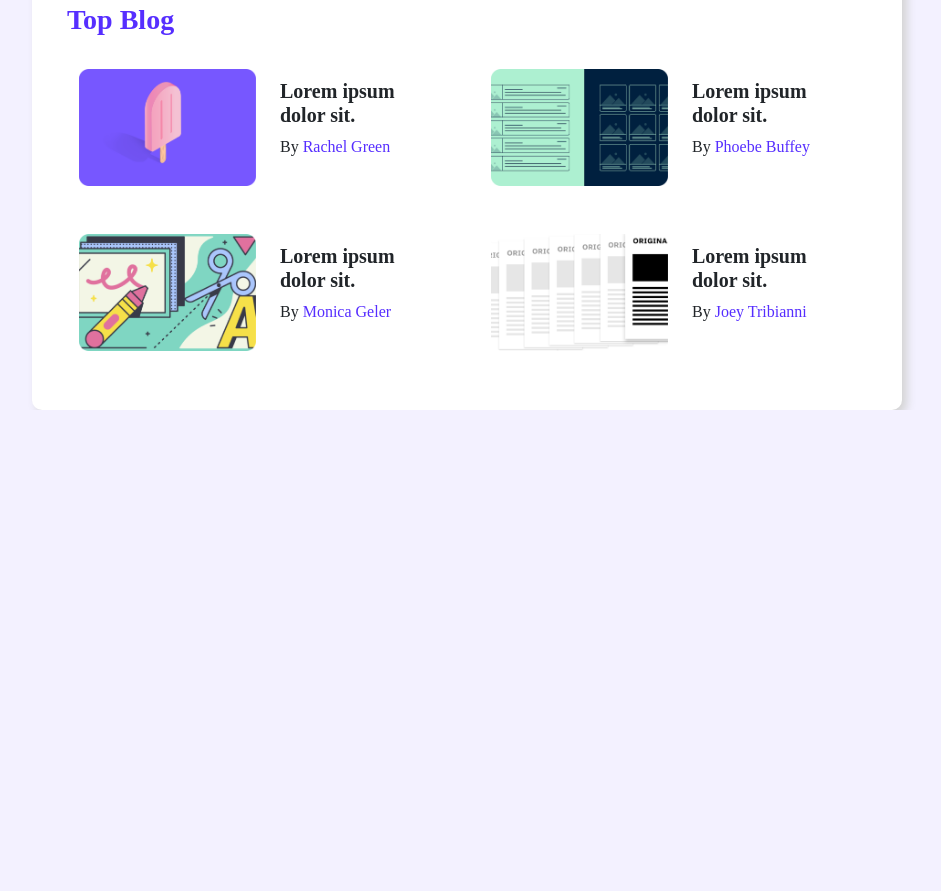
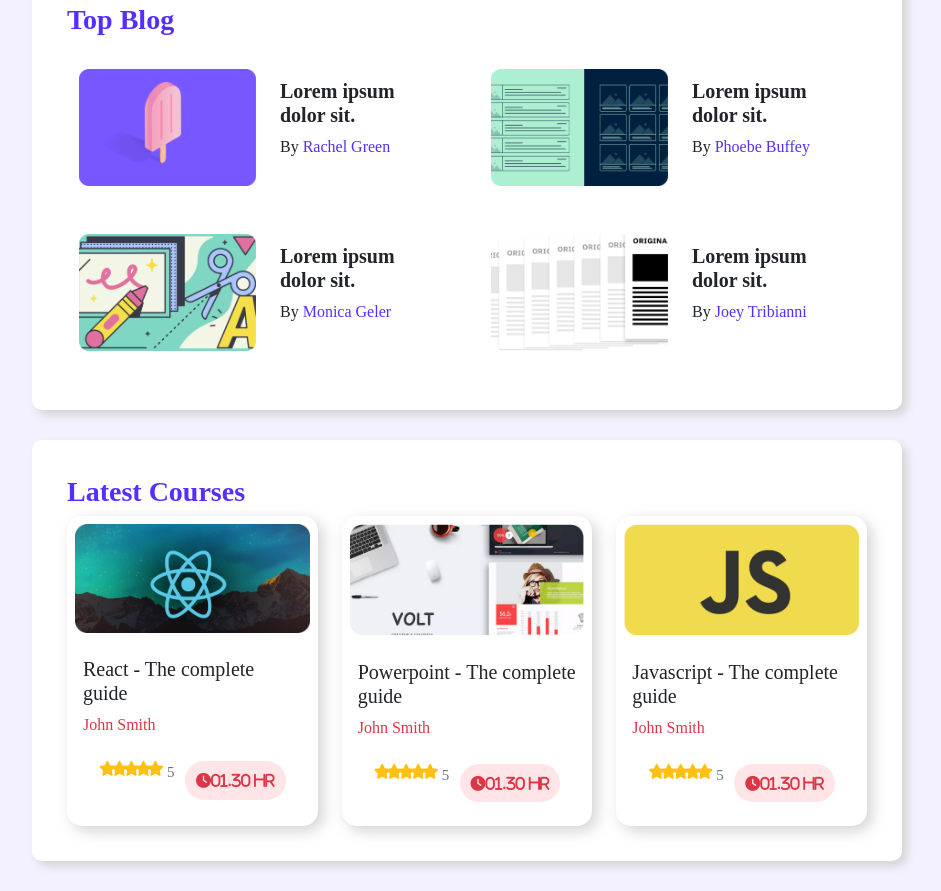
Before and after one commit to Riya-Afrin/idea-website, a plain HTML site: page index.html in a window 1280 px wide. Shown: the part 416-1307 px from the top of the page, without its empty margins (173-1114 px from the left). Before the commit the page ends 826 px from the top, so only its background shows below. Drawn offline with nearby package versions, Linux system fonts and the light colour scheme.

Commit message:
added courses

```diff
--- a/index.html
+++ b/index.html
@@ -131,6 +131,86 @@
             </div>
           </div>
       </section>
+
+      <!--! -------------courses----------- -->
+      <section class="container-fluid second-section">
+        <h3 class="title">Latest Courses</h3>
+        <div class="row row-cols-1 row-cols-md-3 g-4">
+            <div class="col-md-4">
+              <div class="card h-100">
+                <img src="images/courses/course-1.png"   class="card-img-top p-2" alt="...">
+                <div class="card-body">
+                  <h5 class="card-title">React - The complete guide</h5>
+                  <p class="card-text text-danger">John Smith</p>
+                  <div class="card-footer d-flex justify-content-between">
+                    <div class="rate d-flex justify-content-between">
+                        <i class="fa fa-star"></i>
+                        <i class="fa fa-star"></i>
+                        <i class="fa fa-star"></i>
+                        <i class="fa fa-star"></i>
+                        <i class="fa fa-star"></i>
+
+                    <p class="text-secondary ms-2">5</p>
+                    </div>
+                    <div class="time d-flex justify-content-between align-items-center">
+                        <i class="fa fa-clock text-danger">01.30 hr</i>
+                    </div>
+                    </div>
+                  </div>
+
+                </div>
+              </div>
+
+            <div class="col-md-4">
+              <div class="card h-100">
+                <img src="images/courses/course-2.png"   class="card-img-top p-2" alt="...">
+                <div class="card-body">
+                  <h5 class="card-title">Powerpoint - The complete guide</h5>
+                  <p class="card-text text-danger">John Smith</p>
+                  <div class="card-footer d-flex justify-content-between">
+                    <div class="rate d-flex justify-content-between">
+                        <i class="fa fa-star"></i>
+                        <i class="fa fa-star"></i>
+                        <i class="fa fa-star"></i>
+                        <i class="fa fa-star"></i>
+                        <i class="fa fa-star"></i>
+
+                    <p class="text-secondary ms-2">5</p>
+                    </div>
+                    <div class="time d-flex justify-content-between  align-items-center">
+                        <i class="fa fa-clock text-danger">01.30 hr</i>
+
+                    </div>
+                    </div>
+                </div>
+              </div>
+            </div>
+            <div class="col-md-4">
+              <div class="card h-100">
+                <img src="images/courses/course-3.png"   class="card-img-top p-2" alt="...">
+                <div class="card-body">
+                  <h5 class="card-title">Javascript - The complete guide</h5>
+                  <p class="card-text text-danger">John Smith</p>
+                  <div class="card-footer d-flex justify-content-between">
+                    <div class="rate d-flex justify-content-between">
+                        <i class="fa fa-star"></i>
+                        <i class="fa fa-star"></i>
+                        <i class="fa fa-star"></i>
+                        <i class="fa fa-star"></i>
+                        <i class="fa fa-star"></i>
+
+                    <p class="text-secondary ms-2">5</p>
+                    </div>
+                    <div class="time d-flex justify-content-between align-items-center">
+                        <i class="fa fa-clock text-danger">01.30 hr</i>
+                    </div>
+                    </div>
+                </div>
+              </div>
+            </div>
+        </div>
+          </div>
+      </section>
     </main>
 
     <script
--- a/style.css
+++ b/style.css
@@ -9,6 +9,9 @@ body{
 } */
 main{
     max-width: 870px;
+}
+section{
+    margin-bottom: 30px;
 }
 .first-section{
     background-color: white;
@@ -37,7 +40,7 @@ width: 56px;
 .line{
     background-color: #D1D1D1;
     height: 3px;
-    width: 80%;
+    width: 90%;
     border-radius: 15px;
 }
 /* --------blog-------- */
@@ -52,3 +55,38 @@ width: 56px;
     color: #562EFF;
     font-weight: 500;
 }
+/* ----------second-section--------- */
+.second-section{
+    background-color: white;
+    padding: 35px;
+    border-radius: 10px;
+    box-shadow: 5px 5px 10px lightgrey;
+}
+.card{
+    border: none;
+    border-radius: 15px;
+    box-shadow: 5px 5px 15px lightgrey;
+}
+.card-footer{
+    background-color: white;
+    border-top: none;
+font-size: 15px;
+}
+.card-footer img{
+    width: 12px;
+
+}
+.rate i{
+    width: 12px;
+    height: 12px;
+   color: #FFC014;
+}
+.time img{
+    width: 20px;
+    height: 20px;
+}
+.time{
+    background-color: #FFE4E8;
+    border-radius: 60px;
+    padding: 2px 11px;
+}
```
